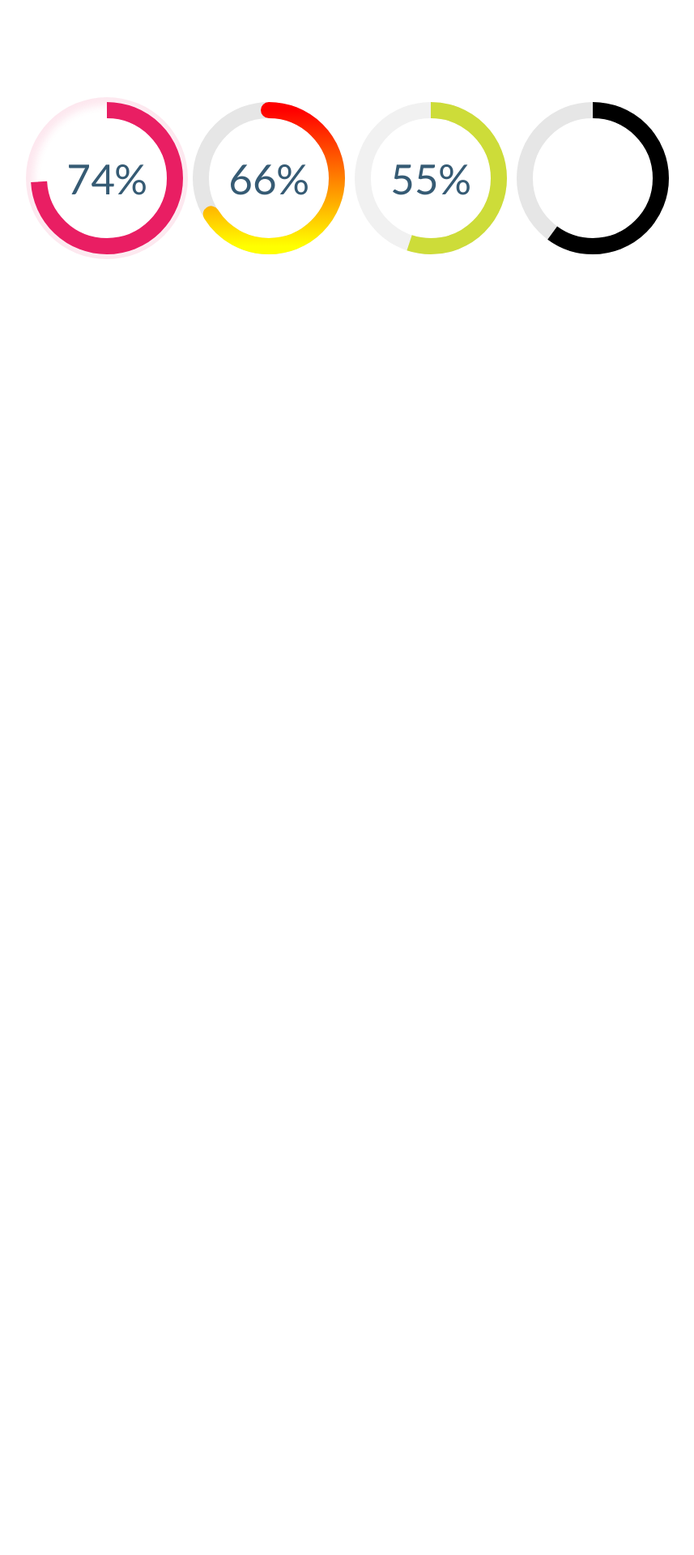
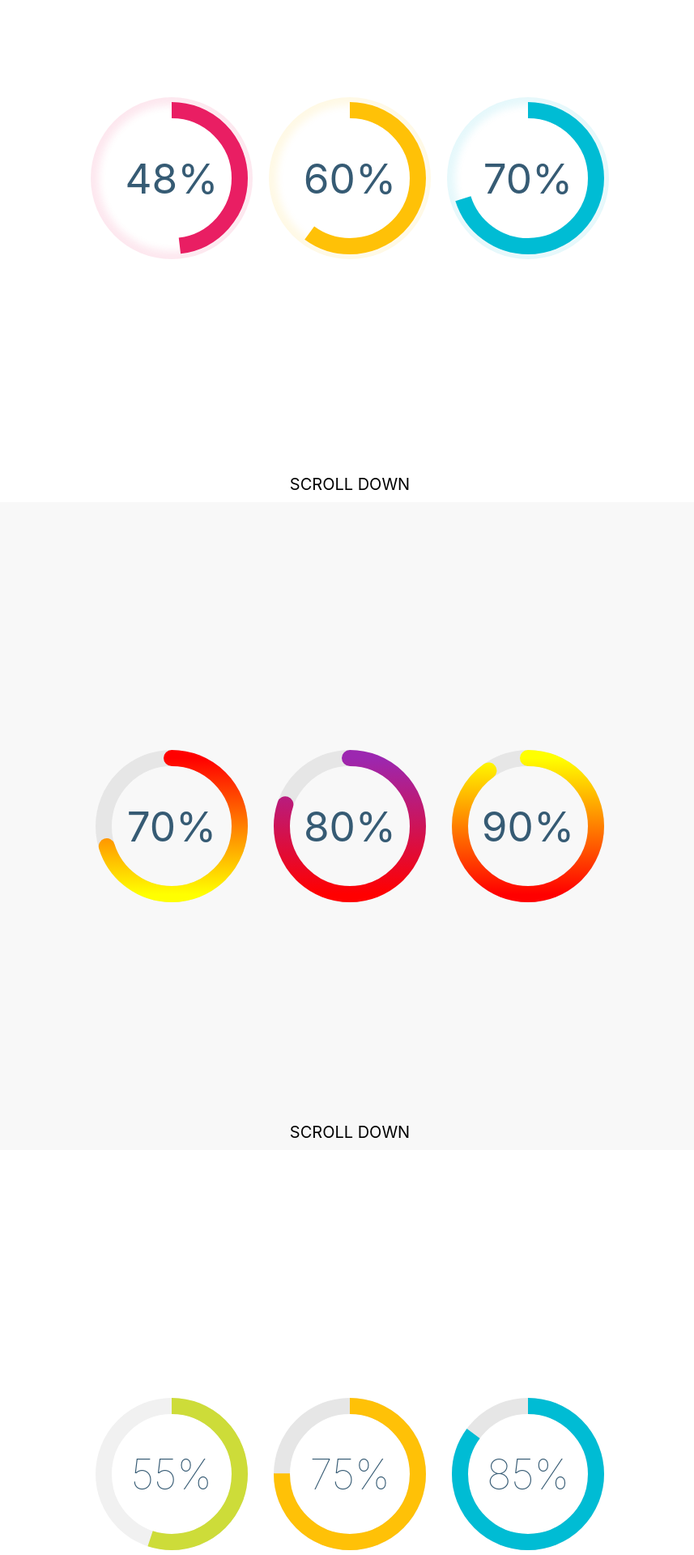
Before and after one commit to tomickigrzegorz/react-circular-progress-bar, a React (Create React App) app: page / in a window 1280 px wide. Shown: the part 180-2100 px from the top of the page at 81% size, without its empty margins (208-1065 px from the left). Before the commit the page ends 800 px from the top, so only its background shows below. Built offline with nearby package versions, Linux system fonts and the light colour scheme.

Commit message:
feat: update progress bar, IntersectionObserver

```diff
--- a/src/App.js
+++ b/src/App.js
@@ -1,48 +1,138 @@
 import { useState, useEffect } from 'react';
 import CircularProgressBar from './components/CircularProgressBar';
 
-const propsA = {
+const defaults = [
+  {
+    id: 0,
+    percent: 50,
+    colorSlice: "#E91E63",
+  },
+  {
+    id: 1,
+    percent: 60,
+    colorSlice: "#ffc107",
+  },
+  {
+    id: 2,
     percent: 70,
-  colorSlice: "#E91E63",
+    colorSlice: "#00bcd4",
   }
+]
 
-const propsB = {
+const lineargradient = [
+  {
+    id: 3,
     linearGradient: ["yellow", "#ff0000"],
     round: true,
-  percent: 66,
+    percent: 70,
+    colorSlice: "#4CAF50",
+    colorCircle: "#e6e6e6"
+  },
+  {
+    id: 4,
+    linearGradient: ["#ff0000", "#9c27b0"],
+    round: true,
+    percent: 80,
+    colorSlice: "#4CAF50",
+    colorCircle: "#e6e6e6"
+  },
+  {
+    id: 5,
+    linearGradient: ["#ff0000", "yellow"],
+    round: true,
+    percent: 90,
     colorSlice: "#4CAF50",
     colorCircle: "#e6e6e6"
   }
+]
 
-const propsC = {
+const simple = [
+  {
+    id: 6,
     percent: 55,
     colorSlice: "#CDDC39",
     colorCircle: "#f1f1f1",
+    fontWeight: 100
+  },
+  {
+    id: 7,
+    percent: 75,
+    colorSlice: "#ffc107",
+    colorCircle: "#e6e6e6",
+    fontWeight: 100
+  },
+  {
+    id: 8,
+    percent: 85,
+    colorSlice: "#00bcd4",
+    colorCircle: "#e6e6e6",
+    fontWeight: 100
   }
+]
 
-const propsD = {
+const withoutNumber = [
+  {
+    id: 9,
     percent: 60,
     colorSlice: "#000",
     colorCircle: "#e6e6e6",
     number: false
+  },
+  {
+    id: 10,
+    percent: 70,
+    colorSlice: "#ffc107",
+    colorCircle: "#e6e6e6",
+    number: false
+  },
+  {
+    id: 11,
+    percent: 80,
+    colorSlice: "#00bcd4",
+    colorCircle: "#e6e6e6",
+    number: false
   }
+]
 
 function App() {
-  const [seconds, setSeconds] = useState(propsA);
+  const [first, setFirst] = useState(defaults[0]);
 
   useEffect(() => {
     const interval = setInterval(() => {
-      setSeconds({ ...propsA, percent: Math.floor((Math.random() * 100) + 1) });
+      setFirst({
+        ...defaults[0],
+        id: 0,
+        percent: Math.floor((Math.random() * 100) + 1),
+      });
     }, 3000);
     return () => clearInterval(interval);
   }, []);
 
   return (
     <div className="container">
-      <CircularProgressBar {...seconds} />
-      <CircularProgressBar {...propsB} />
-      <CircularProgressBar {...propsC} />
-      <CircularProgressBar {...propsD} />
+      <section>
+        {defaults.map((props, index) => {
+          const newObject = index === first.id
+            ? { ...props, ...first }
+            : props
+          return <CircularProgressBar key={index} {...newObject} />
+        })}
+      </section>
+      <section>
+        {lineargradient.map((props, index) => {
+          return <CircularProgressBar key={index} {...props} />
+        })}
+      </section>
+      <section>
+        {simple.map((props, index) => {
+          return <CircularProgressBar key={index} {...props} />
+        })}
+      </section>
+      <section>
+        {withoutNumber.map((props, index) => {
+          return <CircularProgressBar key={index} {...props} />
+        })}
+      </section>
     </div>
   );
 }
--- /dev/null
+++ b/src/components/CircleBackground.js
@@ -0,0 +1,17 @@
+import React, { memo } from 'react';
+
+const CircleBackground = memo(({ stroke, colorCircle }) => {
+  return (
+    <circle
+      cx="50"
+      cy="50"
+      r="42"
+      shapeRendering="geometricPrecision"
+      fill="none"
+      stroke={colorCircle}
+      strokeWidth={stroke}>
+    </circle>
+  )
+})
+
+export default CircleBackground;
--- /dev/null
+++ b/src/components/CircleText.js
@@ -0,0 +1,21 @@
+import React, { memo } from 'react';
+
+const CircleText = memo(({ number, counter, fontSize, fontWeight, fontColor }) => {
+  return number
+    ? (
+      <text
+        x="50%"
+        y="50%"
+        fontSize={fontSize}
+        fontWeight={fontWeight}
+        fill={fontColor}
+        textAnchor="middle"
+        dominantBaseline="central"
+      >
+        {counter}%
+      </text>
+    )
+    : null;
+})
+
+export default CircleText;
--- /dev/null
+++ b/src/components/CircleTop.js
@@ -0,0 +1,41 @@
+import React, { memo } from 'react';
+
+const GradientLinear = ({ index, linearGradient }) => {
+  let number = -100
+  let id = `linear-gradient-${index}`
+  return (
+    <defs>
+      <linearGradient id={id}>
+        {linearGradient.map((gradient, index) => {
+          number += 100;
+          return <stop key={index} offset={number / (linearGradient.length - 1) + '%'} stopColor={gradient}></stop>
+        })}
+      </linearGradient>
+    </defs>
+  );
+}
+
+const CircleTop = memo(({ id, linearGradient, counter, stroke, round, colorSlice }) => {
+  const gradient = linearGradient !== undefined ? `url(#linear-gradient-${id})` : colorSlice
+
+  return (
+    <>
+      {linearGradient && <GradientLinear index={id} linearGradient={linearGradient} />}
+      <circle
+        cx="50"
+        cy="50"
+        r="42"
+        shapeRendering="geometricPrecision"
+        fill="none"
+        transform="rotate(-90, 50, 50)"
+        stroke={gradient}
+        strokeWidth={stroke}
+        strokeLinecap={round ? 'round' : ''}
+        strokeDasharray={counter * 2.64 + ', 20000'}
+      >
+      </circle>
+    </>
+  )
+})
+
+export default CircleTop;
--- a/src/components/CircularProgressBar.js
+++ b/src/components/CircularProgressBar.js
@@ -1,96 +1,88 @@
-import React, { useRef, useEffect, useState } from 'react';
+import React, { memo, useRef, useEffect, useState } from 'react';
 import PropTypes from 'prop-types';
 
-const CircleBackground = ({ stroke, colorCircle }) => {
-  return (
-    <circle
-      cx="50"
-      cy="50"
-      r="42"
-      shapeRendering="geometricPrecision"
-      fill="none"
-      stroke={colorCircle}
-      strokeWidth={stroke}>
-    </circle>
-  )
-}
-
-const CircleText = ({ counter, fontSize, fontWeight, fontColor }) => {
-  return (
-    <text
-      x="50%"
-      y="50%"
-      fontSize={fontSize}
-      fontWeight={fontWeight}
-      fill={fontColor}
-      textAnchor="middle"
-      dominantBaseline="central"
-    >
-      {counter}%
-    </text>
-  )
-}
-
-const GradientLinear = ({ linearGradient }) => {
-  let number = -100;
-  return (
-    <defs>
-      <linearGradient id="linear-gradient">
-        {linearGradient.map((gradient, index) => {
-          number += 100;
-          return <stop key={index} offset={number / (linearGradient.length - 1) + '%'} stopColor={gradient}></stop>
-        })}
-      </linearGradient>
-    </defs>
-  );
-}
-
-const CircleTop = (props) => {
-  const { linearGradient, counter, stroke, round, colorSlice } = props;
-  const dasharray = counter * 2.64 + ', 20000';
-  const gradient = linearGradient !== undefined ? "url(#linear-gradient)" : colorSlice
-
-  return (
-    <>
-      {linearGradient && <GradientLinear linearGradient={linearGradient} />}
-      <circle
-        cx="50"
-        cy="50"
-        r="42"
-        shapeRendering="geometricPrecision"
-        fill="none"
-        transform="rotate(-90, 50, 50)"
-        stroke={gradient}
-        strokeWidth={stroke}
-        strokeLinecap={round ? 'round' : ''}
-        strokeDasharray={dasharray}
-      >
-      </circle>
-    </>
-  )
-}
+import CircleTop from './CircleTop';
+import CircleBackground from './CircleBackground';
+import CircleText from './CircleText';
 
 const hex2rgb = (hex, opacity = 10) => {
   const c = typeof hex === 'string' ? parseInt(hex.replace('#', ''), 16) : hex;
   return `rgba(${c >> 16}, ${(c & 0xff00) >> 8}, ${c & 0xff}, ${opacity / 100})`;
 }
 
-const CircularProgressBar = props => {
+const styleObj = (props, colorCircle) => {
+  const { stroke, colorSlice, opacity, size } = props
+
+  const boxShadow = colorCircle === undefined
+    ? `inset 0px 0px ${stroke}px ${stroke}px ${hex2rgb(colorSlice, opacity)}`
+    : '';
+  return {
+    width: size,
+    height: size,
+    borderRadius: '50%',
+    boxShadow
+  }
+}
+
+const useOnScreen = ref => {
+  const [isIntersecting, setIntersecting] = useState(false)
+
+  useEffect(() => {
+
+    const config = {
+      root: null,
+      rootMargin: '0px',
+      threshold: 1.0,
+    }
+
+    let ovserver;
+    if (ref.current) {
+      ovserver = new IntersectionObserver(
+        entries => {
+          entries.forEach(entry => {
+            if (entry.isIntersecting && entry.intersectionRatio >= 0.1) {
+              setIntersecting(entry.isIntersecting)
+              ovserver.unobserve(ref.current)
+            }
+          });
+        }, config
+      )
+      ovserver.observe(ref.current)
+    }
+
+    return () => {
+      ovserver.disconnect()
+    };
+  }, [ref])
+
+  return isIntersecting
+}
+
+const CircleWrapper = props => {
+  const { id, size } = props;
+  return (
+    <svg width={size} height={size} data-index={id} viewBox="0 0 100 100">
+      <CircleText {...props} />
+      <CircleBackground {...props} />
+      <CircleTop {...props} />
+    </svg>
+  )
+}
+
+const CircularProgressBar = memo(props => {
   const {
     percent,
-    number,
-    stroke,
-    colorSlice,
     colorCircle,
-    opacity,
-    size
   } = props;
 
   const [counter, setCounter] = useState(0)
-  const counterRef = useRef(null)
+  const ref = useRef()
+  const show = useOnScreen(ref)
 
   useEffect(() => {
-    let angle = counterRef.current?.dataset?.angel;
+    if (!show) return;
+
+    let angle = ref.current?.dataset?.angel;
 
     if (percent > 100 || percent <= 0 || angle === percent) return;
 
@@ -106,41 +98,26 @@ const CircularProgressBar = props => {
     request = requestAnimationFrame(performAnimation)
 
     return () => cancelAnimationFrame(request)
-
-  }, [counter, percent])
-
-  const styleObj = (colorCircle) => {
-    const boxShadow = colorCircle === undefined
-      ? `inset 0px 0px ${stroke}px ${stroke}px ${hex2rgb(colorSlice, opacity)}`
-      : '';
-    return {
-      width: size,
-      height: size,
-      borderRadius: '50%',
-      boxShadow
-    }
-  };
+  }, [counter, show, percent])
 
   return (
-    <div style={styleObj(colorCircle)}>
-      <svg ref={counterRef} width={size} height={size} viewBox="0 0 100 100" data-angel={counter}>
-        {number && <CircleText counter={counter} {...props} />}
-        <CircleBackground counter={counter} {...props} />
-        <CircleTop counter={counter} {...props} />
-      </svg>
+    <div ref={ref} style={styleObj(props, colorCircle)} data-angel={counter}>
+      <CircleWrapper counter={counter} {...props} />
     </div>
   );
-}
+})
 
 CircularProgressBar.propTypes = {
   percent: PropTypes.number.isRequired,
   colorSlice: PropTypes.string,
   colorCircle: PropTypes.string,
+  initial: PropTypes.bool,
   stroke: PropTypes.number,
   round: PropTypes.bool,
   opacity: PropTypes.number,
   number: PropTypes.bool,
   size: PropTypes.number,
+  index: PropTypes.number,
   fontSize: PropTypes.string,
   fontWeight: PropTypes.number,
   fontColor: PropTypes.string,
@@ -150,6 +127,7 @@ CircularProgressBar.propTypes = {
 CircularProgressBar.defaultProps = {
   colorSlice: '#00a1ff',
   round: false,
+  initial: true,
   number: true,
   stroke: 10,
   opacity: 10,
--- a/src/index.css
+++ b/src/index.css
@@ -1,5 +1,3 @@
-@import url("https://fonts.googleapis.com/css2?family=Lato&display=swap");
-
 * {
   margin: 0;
   padding: 0;
@@ -11,21 +9,35 @@ html {
 }
 
 body {
-  display: flex;
-  justify-content: center;
-  align-items: center;
   min-height: 100%;
-  font-family: "Lato", sans-serif;
-}
-
-h1 {
-  position: absolute;
-  top: 50px;
-  left: 0;
-  right: 0;
-  text-align: center;
+  font-family: -apple-system, BlinkMacSystemFont, Segoe UI, Helvetica, Arial, sans-serif, Apple Color Emoji,
+    Segoe UI Emoji, Segoe UI Symbol;
 }
 
 .container {
   display: flex;
+  flex-direction: column;
 }
+
+section {
+  display: flex;
+  justify-content: center;
+  align-items: center;
+  gap: 20px;
+  position: relative;
+  height: 100vh;
+  width: 100%;
+}
+
+section:after {
+  position: absolute;
+  content: "scroll down";
+  bottom: 10px;
+  font-size: 20px;
+  text-transform: uppercase;
+  text-align: center;
+}
+
+section:nth-child(even) {
+  background: #f8f8f8;
+}
```
Lines whose indentation alone changed are shown as unchanged.
